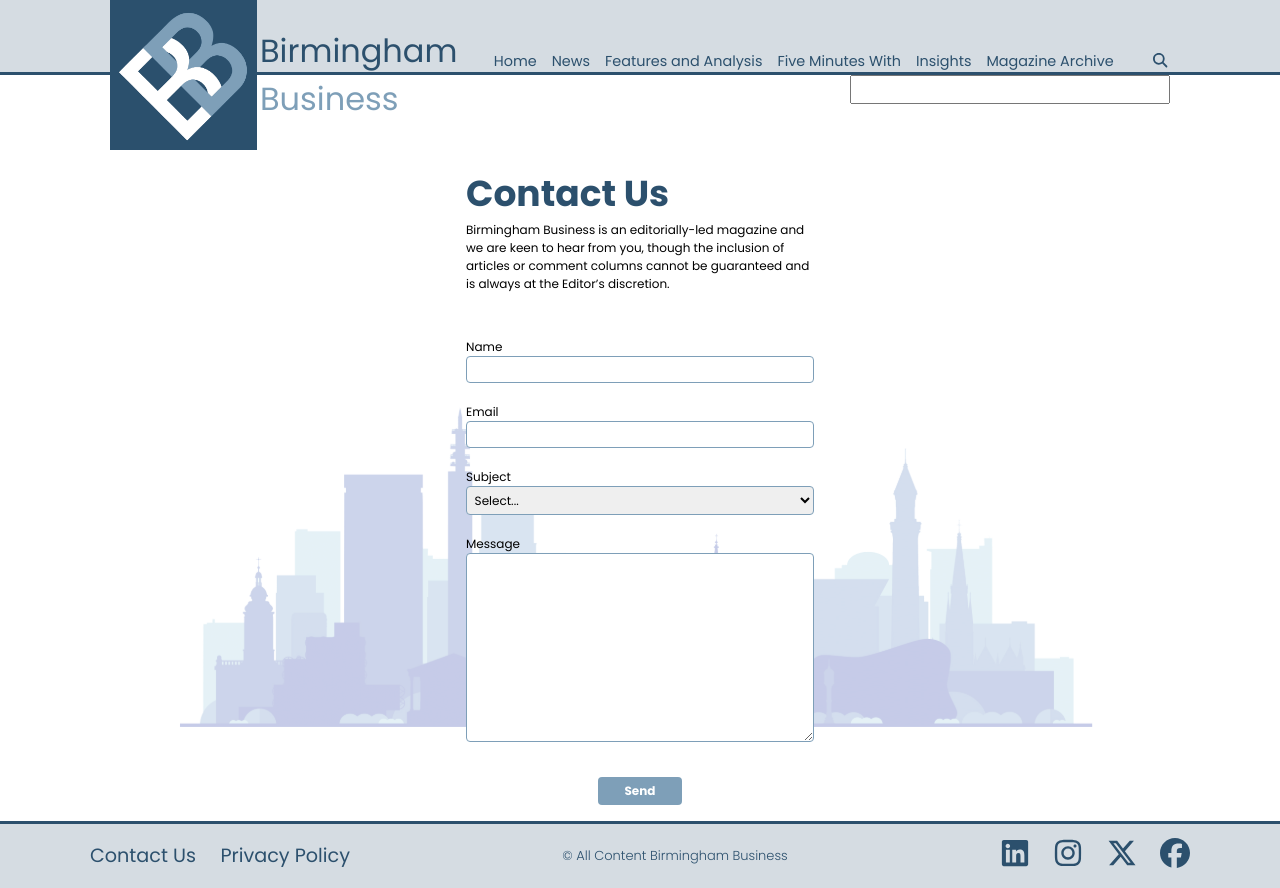
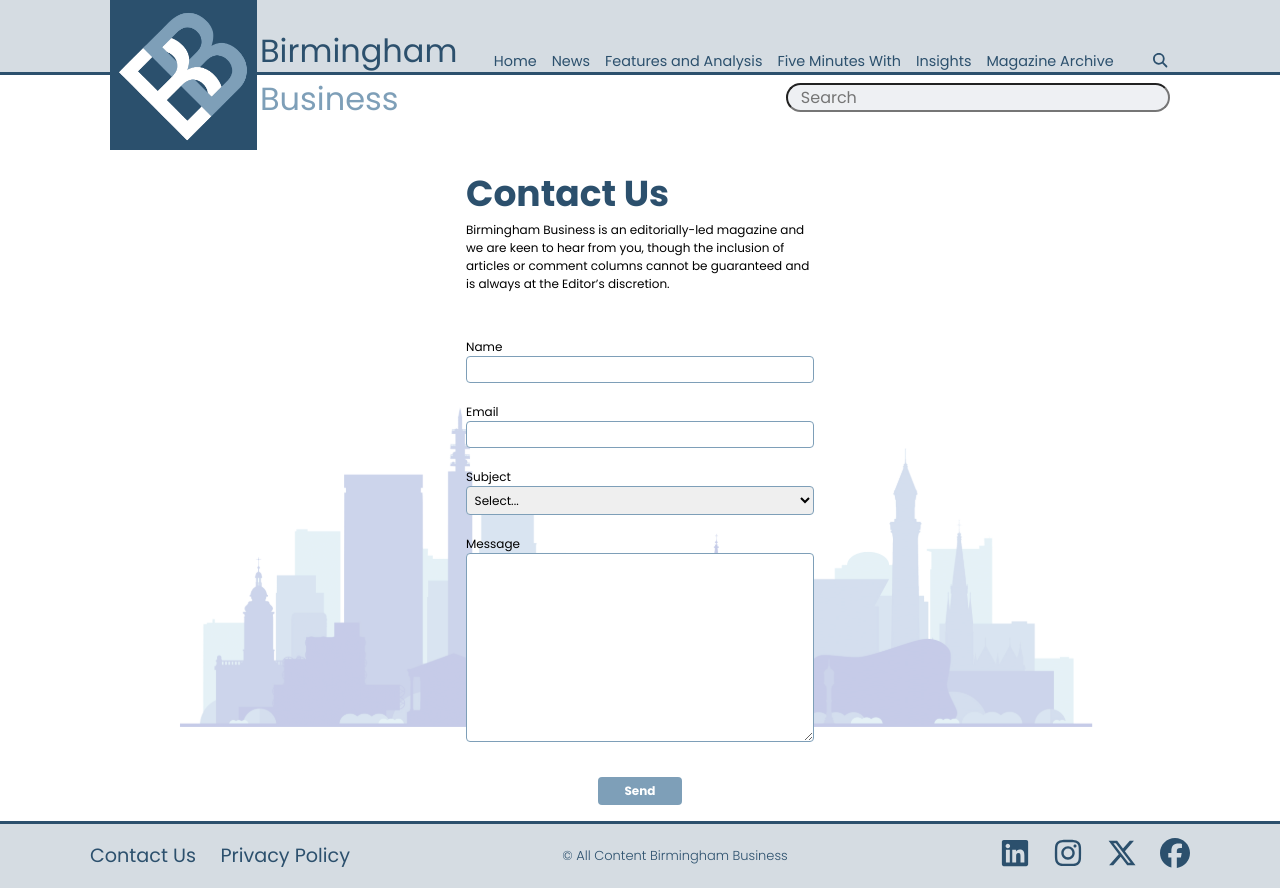
Before and after one commit to gabriellemia/birmingham-biz, a Next.js app: page /contact in a window 1280 px wide. Built offline with nearby package versions, Linux system fonts and the light colour scheme.

Commit message:
completed the search bar

```diff
--- a/src/app/components/Header/Header.jsx
+++ b/src/app/components/Header/Header.jsx
@@ -92,7 +92,12 @@
         <nav className={styles.bottomNavBar}>
           <h1 className={styles.business}>Business</h1>
           <div className={styles.searchContainer}>
-						<input ref={searchRef} type="text"></input>
+            <input
+              className={styles.searchBox}
+              ref={searchRef}
+              type="text"
+              placeholder="   Search"
+            ></input>
             {/* <button
 							className={`${styles.searchBtn} ${styles.searchCloseBtn} ${styles.searchCross}`}
 							onClick={showSearchBox}
--- a/src/app/components/Header/Header.module.css
+++ b/src/app/components/Header/Header.module.css
@@ -106,6 +106,19 @@
 	outline: none;
 }
 
+.searchBox {
+	width: 30vw;
+	box-sizing: border-box;
+	margin-top: 8px;
+	border-radius: 45px;
+	background-color: #eef0f3;
+}
+
+.searchBox:focus {
+	outline:3px solid #d4a20d;
+	border: 1px solid rgba(255, 255, 255, 0);
+}
+
 .responsive_search {
 	visibility: none;
 	opacity: 0;
```
Lines whose indentation alone changed are shown as unchanged.
